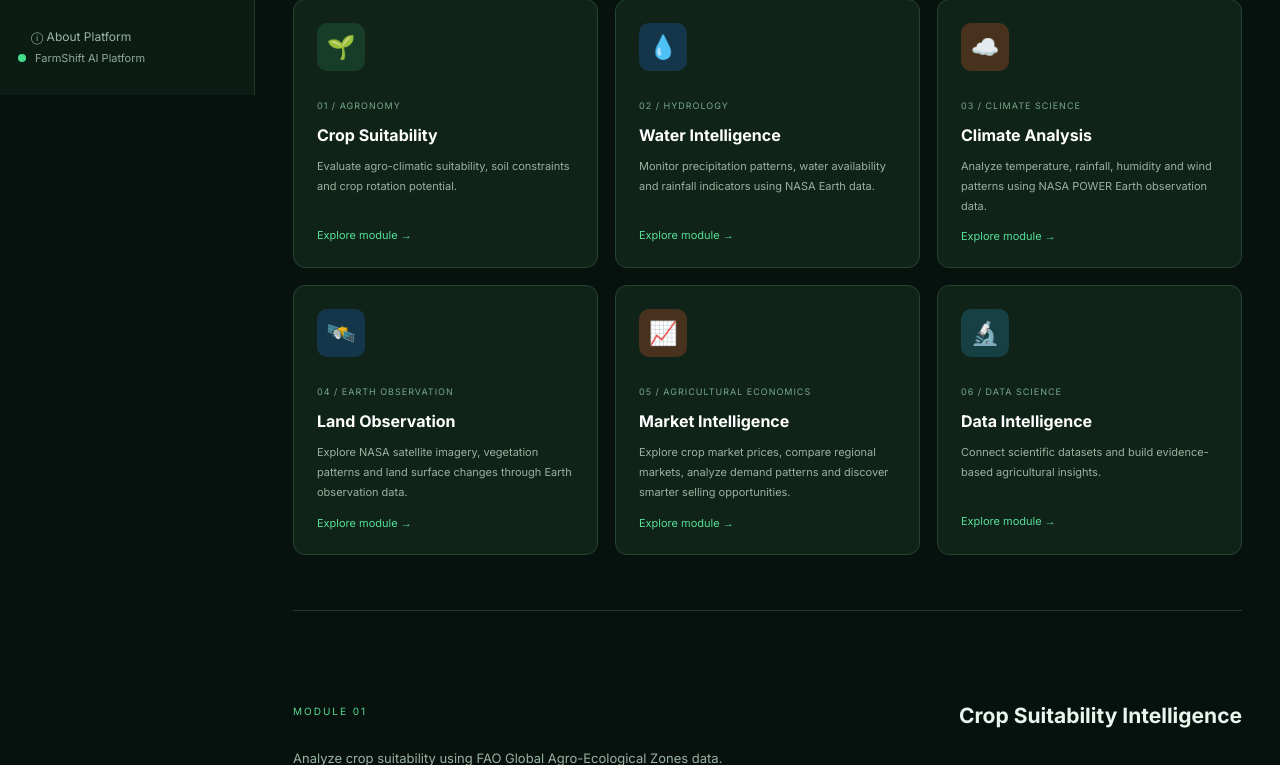
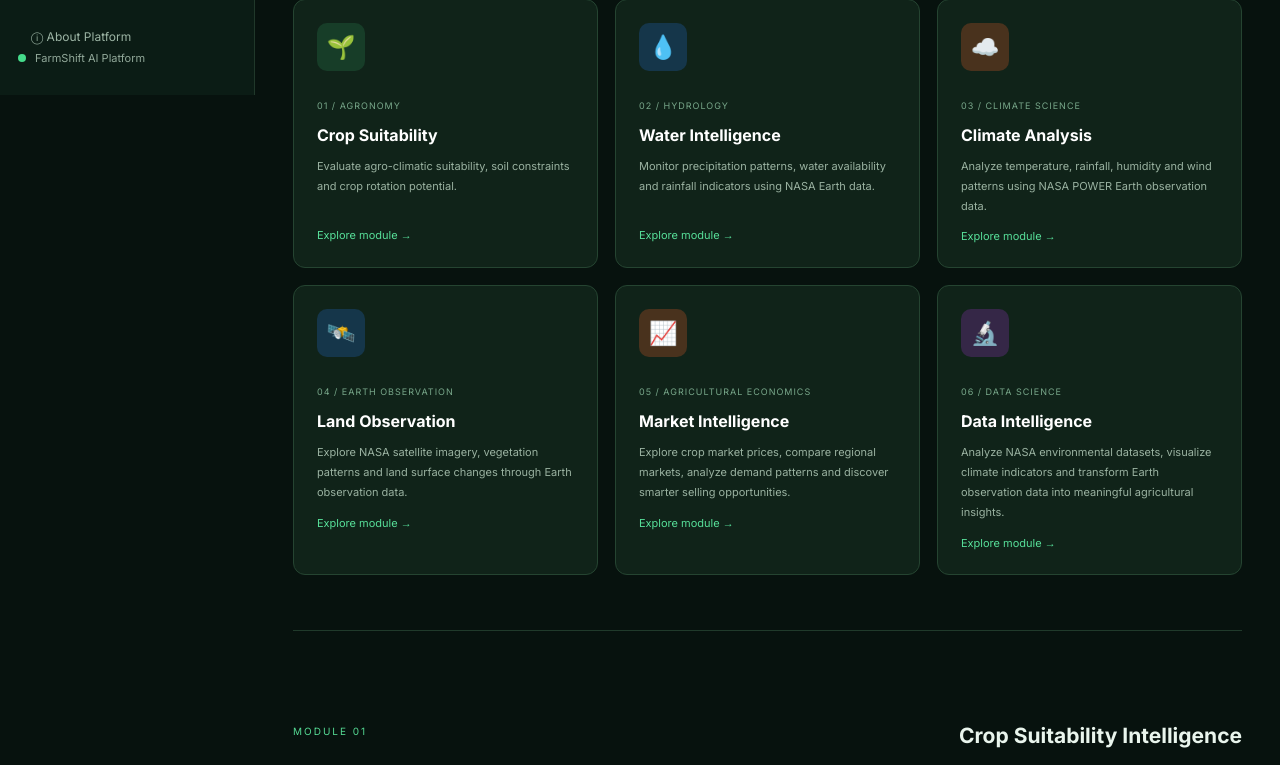
Before and after one commit to karthi31032008/one-last-time, a Flask app: page / in a window 1280 px wide. Shown: the part 705-1470 px from the top of the page. Run offline with Flask 3, Linux system fonts and the light colour scheme.

Commit message:
index.html

```diff
--- a/templates/index.html
+++ b/templates/index.html
@@ -155,13 +155,15 @@
 </a>
 
 
-        <a href="#sources" class="module-card">
-            <div class="module-icon cyan">🔬</div>
-            <span class="module-number">06 / DATA SCIENCE</span>
-            <h3>Data Intelligence</h3>
-            <p>Connect scientific datasets and build evidence-based agricultural insights.</p>
-            <span class="module-link">Explore module →</span>
-        </a>
+
+<a href="/data-intelligence" class="module-card">
+    <div class="module-icon purple">🔬</div>
+    <span class="module-number">06 / DATA SCIENCE</span>
+    <h3>Data Intelligence</h3>
+    <p>Analyze NASA environmental datasets, visualize climate indicators and transform Earth observation data into meaningful agricultural insights.</p>
+    <span class="module-link">Explore module →</span>
+</a>
+
 
     </div>
 </section>
```
